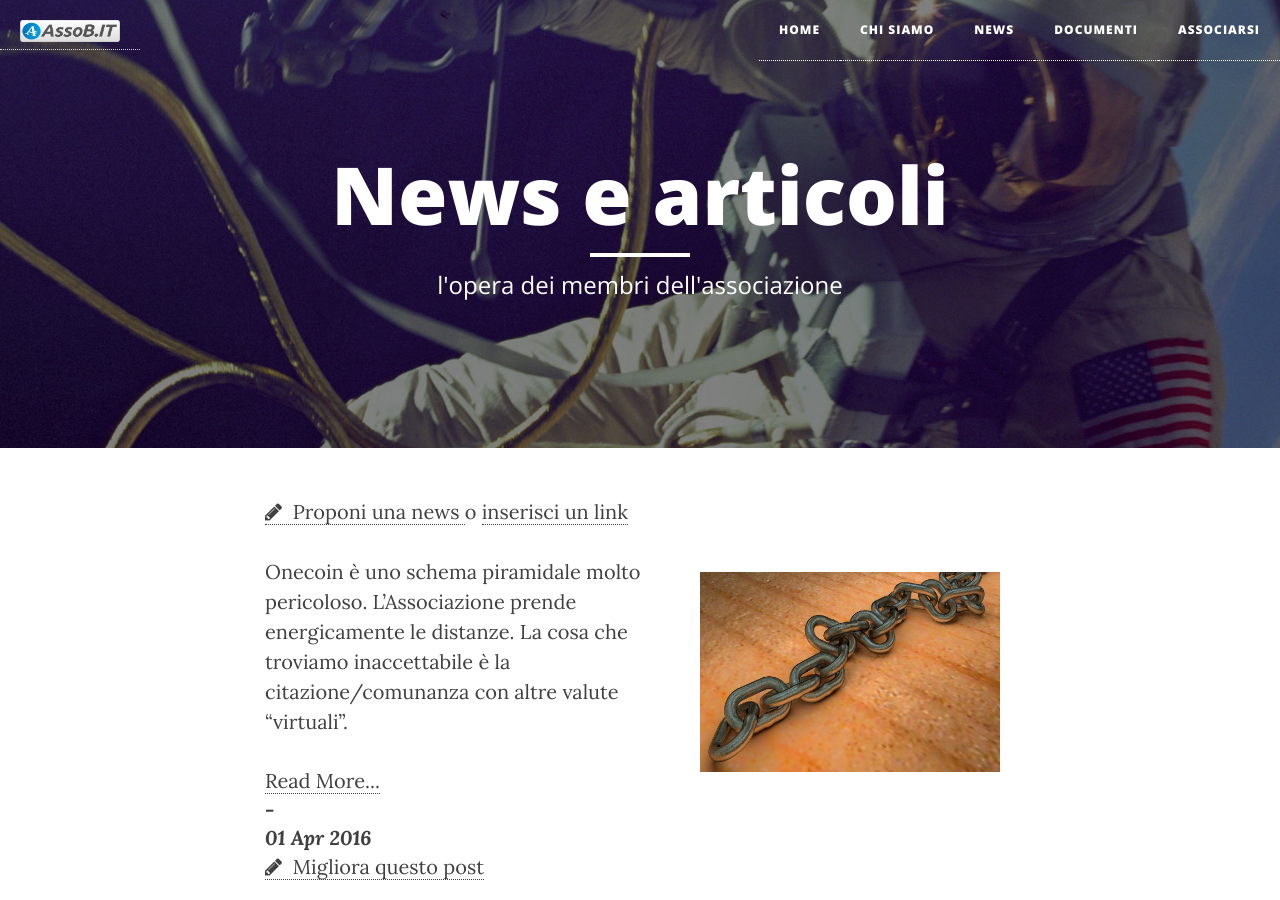
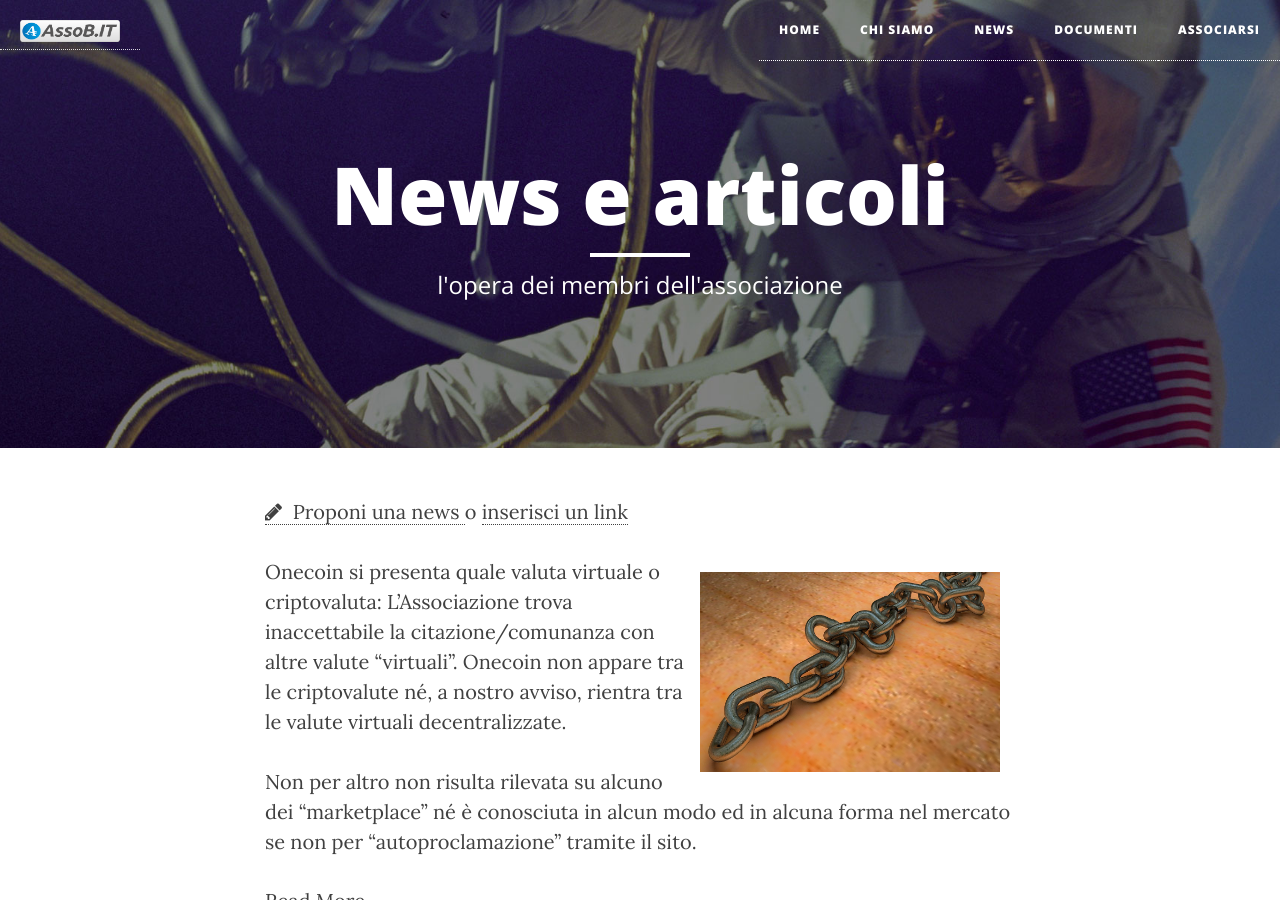
Before and after one commit to assobit/assobit.github.io, a Jekyll site: the page built from news/index.html, in a window 1280 px wide and 900 px high. Built offline with Jekyll 4.4.1, drawn with Linux system fonts in a browser that asks for light colours; nearby versions of some CDN libraries; the list of posts is cut into pages by our own code.

Commit message:
Update 2016-04-01-09:05:50-onecoin.md

```diff
--- a/_posts/2016-04-01-09:05:50-onecoin.md
+++ b/_posts/2016-04-01-09:05:50-onecoin.md
@@ -1,25 +1,29 @@
 ---
 layout: post
-title: One Coin: Schema piramidale
+title: Onecoin: Schema piramidale?
 img: https://www.onecoin.eu/img/photos/554x229_5808_shutterstock_128059520.jpg
 bgimg: /img/post-bg.jpg
 membro: Gabriele Domenichini
 ruolo: Presidente AssoB.it
 ---
 
-Onecoin è uno schema piramidale molto pericoloso. L'Associazione prende
-energicamente le distanze. La cosa che troviamo inaccettabile è la
-citazione/comunanza con altre valute "virtuali".
+Onecoin si presenta quale valuta virtuale o criptovaluta:
+L'Associazione trova inaccettabile la citazione/comunanza
+con altre valute "virtuali". Onecoin non appare tra le criptovalute né,
+a nostro avviso, rientra tra le valute virtuali decentralizzate.
+
+Non per altro non risulta rilevata su alcuno dei "marketplace" né è conosciuta
+in alcun modo ed in alcuna forma nel mercato se non per "autoproclamazione"
+tramite il sito.
 
 <!-- more -->
 
 L'Associazione promuove e diffonde la conoscenza delle tecnologie Blockchain.
-Onecoin è uno [schema piramidale][schema_piramidale] molto pericoloso per il risparmiatore che
-nulla porta rispetto a molte iniziative predatorie che abbiamo già visto in
-passato.
+
+Lo schema di guadagno proposto da Onecoin potrebbe essere assimilato a  uno [schema piramidale][schema_piramidale]
+tale per cui si invita a prestare particolare attenzione.
 
 Non avremmo preso posizione se la home page non avesse fatto esplicito
-riferimento a iniziative a noi care (che non vogliamo nominare per non
-  enfatizzare la fallace accomunanza).
+riferimento alle criptovalute, con le quali, a nostro avviso, nulla condivide.
 
 [schema_piramidale]:https://it.wikipedia.org/wiki/Marketing_piramidale
```
